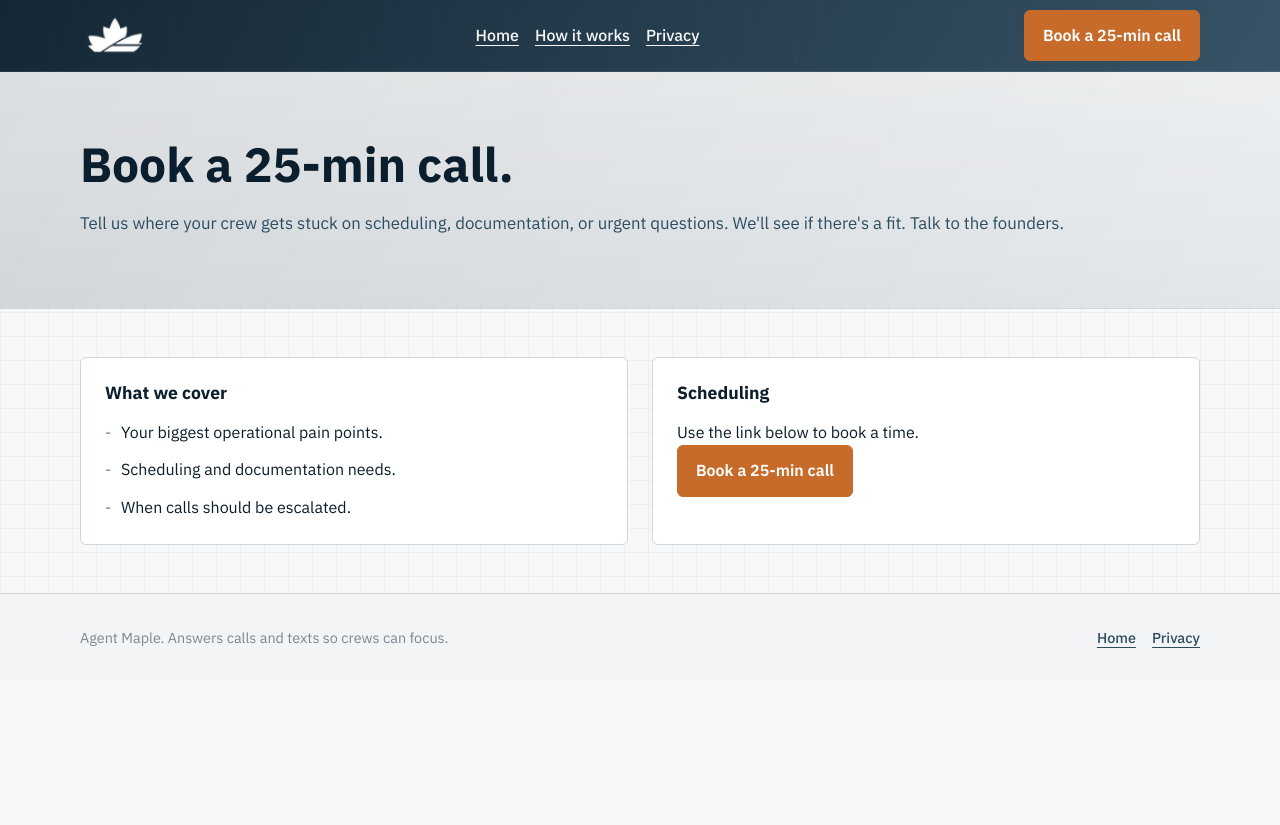
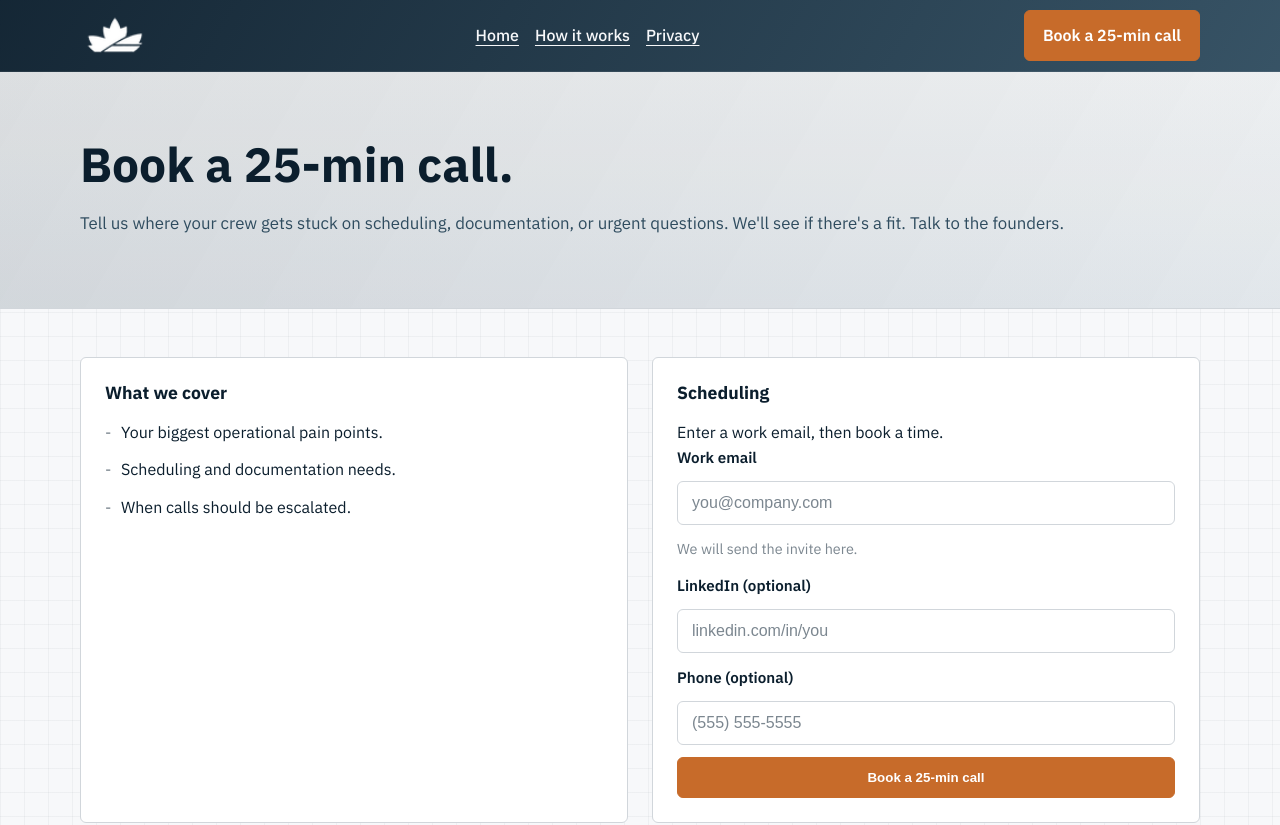
Before and after one commit to JambrInternal/marketing-site, a Next.js app: page /book in a window 1280 px wide. Shown: the top 825 px of the page. Before the commit the page ends 800 px from the top, so only its background shows below. Built offline with nearby package versions, Linux system fonts and the light colour scheme; no server answers.

Commit message:
feat: implement BookingForm component for scheduling calls and add email validation

```diff
--- a/app/book/page.jsx
+++ b/app/book/page.jsx
@@ -1,5 +1,5 @@
 import Footer from "../../components/Footer";
-import BookCallLink from "../../components/BookCallLink";
+import BookingForm from "../../components/BookingForm";
 
 export const metadata = {
   title: "Book a call | Agent Maple",
@@ -33,14 +33,8 @@ export default function BookPage() {
           </div>
           <div className="card" id="schedule">
             <h3>Scheduling</h3>
-            <p>Use the link below to book a time.</p>
-            <BookCallLink
-              className="btn"
-              href="https://calendar.app.google/48BjSXGNeWYYGK839"
-              location="book_page_schedule"
-            >
-              Book a 25-min call
-            </BookCallLink>
+            <p>Enter a work email, then book a time.</p>
+            <BookingForm />
           </div>
         </div>
       </section>
--- a/app/globals.css
+++ b/app/globals.css
@@ -421,6 +421,44 @@ h3 {
   justify-items: start;
 }
 
+.booking-form {
+  display: grid;
+  gap: var(--space-2);
+}
+
+.field-label {
+  font-weight: 600;
+  font-size: 0.95rem;
+}
+
+.field-input {
+  width: 100%;
+  padding: 12px 14px;
+  border: 1px solid var(--border);
+  border-radius: var(--radius);
+  font-size: 1rem;
+  background: #ffffff;
+  color: var(--ink-900);
+}
+
+.field-input::placeholder {
+  color: var(--gray-500);
+}
+
+.field-input[aria-invalid="true"] {
+  border-color: var(--accent-600);
+}
+
+.field-error {
+  margin: 0;
+  color: var(--accent-600);
+  font-size: 0.9rem;
+}
+
+.booking-form .btn {
+  width: 100%;
+}
+
 .footer {
   padding: var(--space-5) 0;
   border-top: 1px solid var(--border);
@@ -497,6 +535,10 @@ h3 {
     justify-items: start;
   }
 
+  .booking-form .btn {
+    width: auto;
+  }
+
   .footer-inner {
     flex-direction: row;
     justify-content: space-between;
--- a/app/layout.jsx
+++ b/app/layout.jsx
@@ -13,7 +13,7 @@ const posthogSnippet = posthogKey
       posthogKey
     )}, {api_host: ${JSON.stringify(
       posthogHost
-    )}, defaults: "2025-11-30", capture_pageleave: true, person_profiles: "identified_only"});`
+    )}, defaults: "2025-11-30", capture_pageleave: true, capture_exceptions: true, person_profiles: "identified_only"});`
   : "";
 
 const posthogDebugSnippet = posthogDebug
--- a/app/providers.jsx
+++ b/app/providers.jsx
@@ -8,7 +8,8 @@ if (typeof window !== "undefined" && process.env.NEXT_PUBLIC_POSTHOG_KEY) {
     api_host:
       process.env.NEXT_PUBLIC_POSTHOG_HOST || "https://app.posthog.com",
     capture_pageview: "history_change",
-    capture_pageleave: true
+    capture_pageleave: true,
+    capture_exceptions: true
   });
 }
 
--- /dev/null
+++ b/components/BookingForm.jsx
@@ -0,0 +1,181 @@
+"use client";
+
+import { useState } from "react";
+import { EMAIL_PATTERN, isWorkEmail } from "../lib/emailPolicy";
+
+const CALENDAR_URL = "https://calendar.app.google/48BjSXGNeWYYGK839";
+const BOOK_CALL_EVENT = "book_call_clicked";
+const NAV_DELAY_MS = 250;
+const LINKEDIN_PATTERN = /^(https?:\/\/)?(www\.)?linkedin\.com\/.+/i;
+const PHONE_ALLOWED_PATTERN = /^[+]?[\d\s().-]+$/;
+const MIN_PHONE_DIGITS = 7;
+
+const normalizeLinkedIn = (value) => {
+  const trimmed = value.trim();
+  if (!trimmed) {
+    return "";
+  }
+
+  if (/^https?:\/\//i.test(trimmed)) {
+    return trimmed;
+  }
+
+  if (/^(www\.)?linkedin\.com\//i.test(trimmed)) {
+    return `https://${trimmed}`;
+  }
+
+  return trimmed;
+};
+
+const normalizePhone = (value) => value.trim();
+
+const countDigits = (value) => value.replace(/\D/g, "").length;
+
+export default function BookingForm() {
+  const [email, setEmail] = useState("");
+  const [linkedin, setLinkedin] = useState("");
+  const [phone, setPhone] = useState("");
+  const [emailError, setEmailError] = useState("");
+  const [linkedinError, setLinkedinError] = useState("");
+  const [phoneError, setPhoneError] = useState("");
+  const [isSubmitting, setIsSubmitting] = useState(false);
+
+  const handleSubmit = (event) => {
+    event.preventDefault();
+
+    if (isSubmitting) {
+      return;
+    }
+
+    const trimmedEmail = email.trim();
+    const normalizedLinkedIn = normalizeLinkedIn(linkedin);
+    const normalizedPhone = normalizePhone(phone);
+
+    setEmailError("");
+    setLinkedinError("");
+    setPhoneError("");
+
+    if (!EMAIL_PATTERN.test(trimmedEmail)) {
+      setEmailError("Enter a valid email.");
+      return;
+    }
+
+    if (!isWorkEmail(trimmedEmail)) {
+      setEmailError("Use a work email.");
+      return;
+    }
+
+    if (normalizedLinkedIn && !LINKEDIN_PATTERN.test(normalizedLinkedIn)) {
+      setLinkedinError("Use a LinkedIn profile URL.");
+      return;
+    }
+
+    if (
+      normalizedPhone &&
+      (!PHONE_ALLOWED_PATTERN.test(normalizedPhone) ||
+        countDigits(normalizedPhone) < MIN_PHONE_DIGITS)
+    ) {
+      setPhoneError("Enter a valid phone number.");
+      return;
+    }
+
+    setIsSubmitting(true);
+
+    if (window.posthog?.identify) {
+      const personProperties = { email: trimmedEmail };
+      if (normalizedLinkedIn) {
+        personProperties.linkedin = normalizedLinkedIn;
+      }
+      if (normalizedPhone) {
+        personProperties.phone = normalizedPhone;
+      }
+
+      window.posthog.identify(trimmedEmail, personProperties);
+    }
+
+    if (window.posthog?.capture) {
+      window.posthog.capture(
+        BOOK_CALL_EVENT,
+        {
+          cta_location: "book_page_schedule",
+          cta_destination: CALENDAR_URL
+        },
+        { send_instantly: true }
+      );
+    }
+
+    window.setTimeout(() => {
+      window.location.assign(CALENDAR_URL);
+    }, NAV_DELAY_MS);
+  };
+
+  return (
+    <form className="booking-form" onSubmit={handleSubmit} noValidate>
+      <label className="field-label" htmlFor="booking-email">
+        Work email
+      </label>
+      <input
+        className="field-input"
+        id="booking-email"
+        name="email"
+        type="email"
+        inputMode="email"
+        autoComplete="email"
+        placeholder="you@company.com"
+        required
+        value={email}
+        aria-invalid={emailError ? "true" : "false"}
+        onChange={(event) => setEmail(event.target.value)}
+      />
+      {emailError ? (
+        <p className="field-error" role="alert">
+          {emailError}
+        </p>
+      ) : null}
+      <p className="muted small">We will send the invite here.</p>
+      <label className="field-label" htmlFor="booking-linkedin">
+        LinkedIn (optional)
+      </label>
+      <input
+        className="field-input"
+        id="booking-linkedin"
+        name="linkedin"
+        type="url"
+        inputMode="url"
+        autoComplete="url"
+        placeholder="linkedin.com/in/you"
+        value={linkedin}
+        aria-invalid={linkedinError ? "true" : "false"}
+        onChange={(event) => setLinkedin(event.target.value)}
+      />
+      {linkedinError ? (
+        <p className="field-error" role="alert">
+          {linkedinError}
+        </p>
+      ) : null}
+      <label className="field-label" htmlFor="booking-phone">
+        Phone (optional)
+      </label>
+      <input
+        className="field-input"
+        id="booking-phone"
+        name="phone"
+        type="tel"
+        inputMode="tel"
+        autoComplete="tel"
+        placeholder="(555) 555-5555"
+        value={phone}
+        aria-invalid={phoneError ? "true" : "false"}
+        onChange={(event) => setPhone(event.target.value)}
+      />
+      {phoneError ? (
+        <p className="field-error" role="alert">
+          {phoneError}
+        </p>
+      ) : null}
+      <button className="btn" type="submit" disabled={isSubmitting}>
+        {isSubmitting ? "Opening calendar..." : "Book a 25-min call"}
+      </button>
+    </form>
+  );
+}
--- /dev/null
+++ b/lib/emailPolicy.js
@@ -0,0 +1,77 @@
+export const EMAIL_PATTERN = /^[^\s@]+@[^\s@]+\.[^\s@]+$/;
+
+const PERSONAL_EMAIL_DOMAINS = new Set([
+  "gmail.com",
+  "googlemail.com",
+  "yahoo.com",
+  "yahoo.co.uk",
+  "yahoo.co.jp",
+  "yahoo.ca",
+  "yahoo.com.au",
+  "outlook.com",
+  "hotmail.com",
+  "live.com",
+  "msn.com",
+  "icloud.com",
+  "me.com",
+  "mac.com",
+  "aol.com",
+  "proton.me",
+  "protonmail.com",
+  "gmx.com",
+  "gmx.net",
+  "yandex.com",
+  "yandex.ru",
+  "mail.ru",
+  "qq.com",
+  "163.com",
+  "126.com",
+  "sina.com",
+  "fastmail.com"
+]);
+
+const PERSONAL_EMAIL_DOMAIN_PREFIXES = [
+  "yahoo.",
+  "hotmail.",
+  "outlook.",
+  "live.",
+  "msn.",
+  "gmx.",
+  "yandex."
+];
+
+const getEmailDomain = (email) => {
+  if (typeof email !== "string") {
+    return "";
+  }
+
+  const atIndex = email.lastIndexOf("@");
+  if (atIndex === -1) {
+    return "";
+  }
+
+  return email.slice(atIndex + 1).toLowerCase();
+};
+
+const isPersonalDomain = (domain) => {
+  if (!domain) {
+    return false;
+  }
+
+  if (PERSONAL_EMAIL_DOMAINS.has(domain)) {
+    return true;
+  }
+
+  return PERSONAL_EMAIL_DOMAIN_PREFIXES.some((prefix) =>
+    domain.startsWith(prefix)
+  );
+};
+
+export const isWorkEmail = (email) => {
+  const domain = getEmailDomain(email);
+  if (!domain) {
+    return false;
+  }
+
+  return !isPersonalDomain(domain);
+};
```
